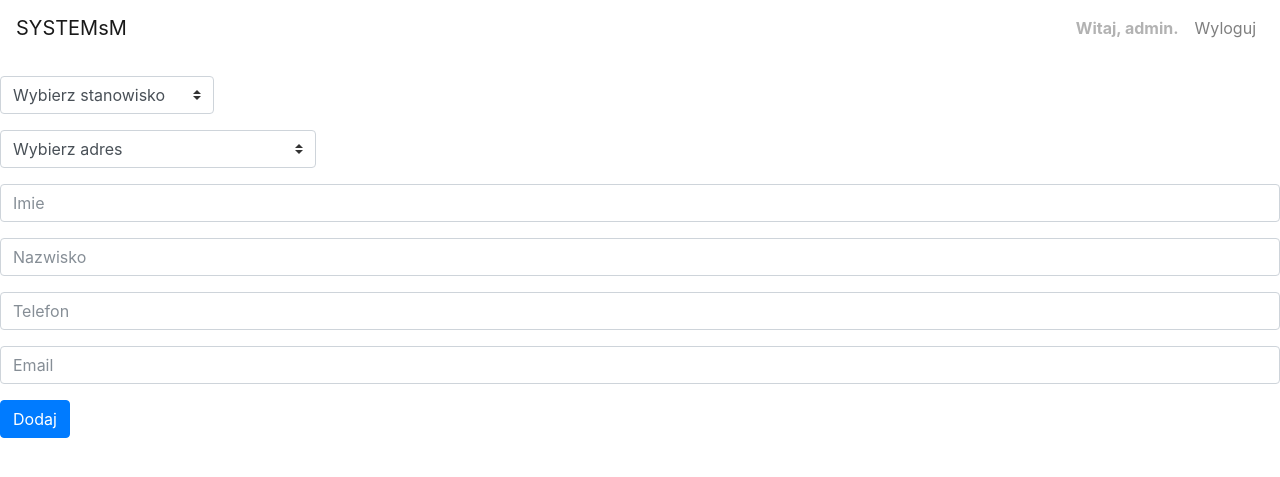
After one commit to klitkowski/projekt_zespolowy, a Django app: page /add/worker/ in a window 1280 px wide. The commit adds this page. Shown: the top 477 px of the page. Run offline with Django 3.2, Linux system fonts and the light colour scheme; a user stored in the database is signed in; data comes from the database, SQL or seed files in the repository; some libraries are stand-ins or nearby versions.

Commit message:
adding worker, creating worker creates user, creating position creates group

```diff
--- a/app/fixtures/initial.json
+++ b/app/fixtures/initial.json
@@ -57,6 +57,7 @@
         "model": "app.pracownik",
         "pk": 1,
         "fields": {
+            "user": 1,
             "stanowisko": 1,
             "budynek": 1,
             "imie": "Jan",
--- a/app/models.py
+++ b/app/models.py
@@ -1,6 +1,6 @@
 from django.db import models
 from django.utils import timezone
-#from django.contrib.auth.models import User
+from django.contrib.auth.models import User, Group
 
 
 class Adres(models.Model):
@@ -25,8 +25,8 @@ class AdresBudynek(models.Model):
 
 class Budynek(models.Model):
     id = models.AutoField(primary_key=True)
-    adres = models.ForeignKey('AdresBudynek', models.CASCADE, db_column='adresbudynek', related_name='+')
-    administrator = models.ForeignKey('Pracownik', models.CASCADE, db_column='administrator', related_name='+')
+    adres = models.ForeignKey('AdresBudynek', models.SET('usunieto'), db_column='adresbudynek', related_name='+')
+    administrator = models.ForeignKey('Pracownik', models.SET('usunieto'), db_column='administrator', related_name='+')
 
     class Meta:
         db_table = 'budynek'
@@ -35,8 +35,8 @@ class Budynek(models.Model):
 class Faktura(models.Model):
     id = models.AutoField(primary_key=True)
     wartosc_netto = models.FloatField()
-    wystawca = models.ForeignKey('Wystawca', models.CASCADE, db_column='wystawca', related_name='+')
-    wlasciciel = models.ForeignKey('Wlasciciel', models.CASCADE, db_column='wlasciciel', null=True, blank=True, related_name='+')
+    wystawca = models.ForeignKey('Wystawca', models.SET('usunieto'), db_column='wystawca', related_name='+')
+    wlasciciel = models.ForeignKey('Wlasciciel', models.SET('usunieto'), db_column='wlasciciel', null=True, blank=True, related_name='+')
 
     class Meta:
         db_table = 'faktura'
@@ -44,7 +44,7 @@ class Faktura(models.Model):
 
 class Mieszkanie(models.Model):
     id = models.AutoField(primary_key=True)
-    budynek = models.ForeignKey('Budynek', models.CASCADE, db_column='budynek', related_name='+')
+    budynek = models.ForeignKey('Budynek', models.SET('usunieto'), db_column='budynek', related_name='+')
     metraz = models.FloatField()
     liczba_pokoi = models.IntegerField()
     piwnica = models.BooleanField()
@@ -56,7 +56,7 @@ class Mieszkanie(models.Model):
 
 class Nadgodziny(models.Model):
     id = models.AutoField(primary_key=True)
-    pracownik = models.ForeignKey('Pracownik', models.CASCADE, db_column='pracownik', related_name='+')
+    pracownik = models.ForeignKey('Pracownik', models.SET('usunieto'), db_column='pracownik', related_name='+')
     ilosc = models.FloatField()
 
     class Meta:
@@ -65,14 +65,14 @@ class Nadgodziny(models.Model):
 
 class Pracownik(models.Model):
     id = models.AutoField(primary_key=True)
-    #user = models.OneToOneField(User)
-    stanowisko = models.ForeignKey('Stanowisko', models.CASCADE, db_column='stanowisko', related_name='+')
-    budynek = models.IntegerField(null=True)
+    user = models.OneToOneField(User, default=None, null=True, blank=True)
+    stanowisko = models.ForeignKey('Stanowisko', models.SET('usunieto'), db_column='stanowisko', related_name='+')
+    budynek = models.IntegerField(null=True, blank=True)
     imie = models.TextField()
     nazwisko = models.TextField()
     telefon = models.TextField()
     email = models.TextField()
-    adres = models.ForeignKey('Adres', models.CASCADE, db_column='adres', related_name='+')
+    adres = models.ForeignKey('Adres', models.SET('usunieto'), db_column='adres', related_name='+')
 
     class Meta:
         db_table = 'pracownik'
@@ -89,8 +89,8 @@ class Licznik(models.Model):
 
 class StanLicznik(models.Model):
     id = models.AutoField(primary_key=True)
-    typ = models.ForeignKey('Licznik', models.CASCADE, db_column='typ', related_name='+')
-    mieszkanie = models.ForeignKey('Mieszkanie', models.CASCADE, db_column='mieszkanie', related_name='+')
+    typ = models.ForeignKey('Licznik', models.SET('usunieto'), db_column='typ', related_name='+')
+    mieszkanie = models.ForeignKey('Mieszkanie', models.SET('usunieto'), db_column='mieszkanie', related_name='+')
     stan = models.FloatField()
 
     class Meta:
@@ -101,6 +101,7 @@ class Stanowisko(models.Model):
     id = models.AutoField(primary_key=True)
     nazwa = models.TextField()
     pensja = models.IntegerField()
+    group = models.OneToOneField(Group, default=None, null=True, blank=True)
 
     class Meta:
         db_table = 'stanowisko'
@@ -112,7 +113,7 @@ class Wlasciciel(models.Model):
     nazwisko = models.TextField()
     telefon = models.TextField()
     email = models.TextField()
-    mieszkanie = models.ForeignKey('Mieszkanie', models.CASCADE, db_column='mieszkanie', blank=True, null=True, related_name='+')
+    mieszkanie = models.ForeignKey('Mieszkanie', models.SET('usunieto'), db_column='mieszkanie', blank=True, null=True, related_name='+')
 
     class Meta:
         db_table = 'wlasciciel'
@@ -134,7 +135,7 @@ class Wydarzenie(models.Model):
     nazwa = models.TextField()
     opis = models.TextField()
     data = models.DateField()
-    budynek = models.ForeignKey('Budynek', models.CASCADE, db_column='budynek', blank=True, null=True, related_name='+')
+    budynek = models.ForeignKey('Budynek', models.SET('usunieto'), db_column='budynek', blank=True, null=True, related_name='+')
 
     class Meta:
         db_table = 'wydarzenie'
--- /dev/null
+++ b/app/templates/add_worker.html
@@ -0,0 +1,42 @@
+{% extends "base.html" %}
+
+{% block content %}
+
+<form method="POST" class="post-form">
+    {% csrf_token %}
+    <div class="form-group">
+        <select name="stanowisko" id="id stanowisko" class="custom-select" required>
+                <option selected disabled>Wybierz stanowisko</option>
+                {% if position_list %}
+                {% for position in position_list %}
+                <option value="{{ position.id }}">{{ position.nazwa }}</option>
+                {% endfor %}
+                {% endif %}
+              </select>
+    </div>
+    <div class="form-group">
+        <select name="adres" id="id adres" class="custom-select" required>
+                <option selected disabled>Wybierz adres</option>
+                {% if address_list %}
+                {% for address in address_list %}
+                <option value="{{ address.id }}">{{ address.kod_pocztowy }} {{ address.miasto }} ul. {{ address.ulica }}</option>
+                {% endfor %}
+                {% endif %}
+              </select>
+    </div>
+    <div class="form-group">
+        <input class="form-control" id="id imie" name="imie" placeholder="Imie" required></input>
+    </div>
+    <div class="form-group">
+        <input class="form-control" id="id nazwisko" name="nazwisko" placeholder="Nazwisko" required></input>
+    </div>
+    <div class="form-group">
+        <input class="form-control" id="id telefon" name="telefon" placeholder="Telefon" required></input>
+    </div>
+    <div class="form-group">
+        <input class="form-control" id="id email" name="email" placeholder="Email" required></input>
+    </div>
+    <button type="submit" class="btn btn-primary">Dodaj</button>
+</form>
+
+{% endblock content %}
--- a/app/templates/index.html
+++ b/app/templates/index.html
@@ -16,6 +16,8 @@
 <a class="nav-link" href="/counters">Liczniki</a>
 <a class="nav-link" href="/add/counter_state">Zmień stan licznika</a>
 <a class="nav-link" href="/counter/states">Stany liczników</a>
+<a class="nav-link" href="/add/worker">Dodaj pracownika</a>
+<a class="nav-link" href="/add/position">Dodaj stanowisko</a>
 
 <li>---</li>
 {% endif %}
--- a/app/urls.py
+++ b/app/urls.py
@@ -25,4 +25,6 @@ urlpatterns = [
     url(r'^counter/(?P<counter_id>[0-9]+)/$', views.counter, name='counter'),
     url(r'^counter/states/$', views.counter_states, name='counter_states'),
     url(r'^counter/state/(?P<counter_state_id>[0-9]+)/$', views.counter_state, name='counter_state'),
+    url(r'^add/worker/$', views.add_worker, name='add_worker'),
+    url(r'^add/position/$', views.add_position, name='add_position'),
 ]
--- a/app/views.py
+++ b/app/views.py
@@ -363,3 +363,59 @@ def counter_states(request):
     else:
         messages.add_message(request, messages.ERROR, 'Nie możesz tego zrobić!')
         return redirect('index')
+
+
+def add_worker(request):
+    position_list = Stanowisko.objects.all()
+    address_list = Adres.objects.all()
+    groups = Group.objects.all()
+    context = {'position_list': position_list, 'address_list': address_list, 'groups': groups}
+    if (request.user.groups.filter(name='Pracownik').exists()):
+        if request.method == 'POST':
+            form = PracownikForm(request.POST)
+            if form.is_valid():
+                username = request.POST.get('imie')[:1] + request.POST.get('nazwisko')
+                user, created = User.objects.get_or_create(username=username.lower(), email=request.POST.get('email'))
+                user.set_password(username.lower() + '!1')
+                user.groups.add(int(request.POST.get('stanowisko')))
+                user.save()
+                post = form.save(commit=False)
+                post.imie = request.POST.get('imie')
+                post.nazwisko = request.POST.get('nazwisko')
+                post.telefon = request.POST.get('telefon')
+                post.email = request.POST.get('email')
+                post.stanowisko.id = int(request.POST.get('stanowisko'))
+                post.adres.id = int(request.POST.get('adres'))
+                post.user = user
+                post.save()
+                messages.add_message(request, messages.SUCCESS, 'Pomyślnie dodano pracownika!')
+                return redirect('index')
+            else:
+                messages.add_message(request, messages.ERROR, 'Coś poszło nie tak!')
+                return redirect('index')
+    else:
+        messages.add_message(request, messages.ERROR, 'Nie możesz tego zrobić!')
+        return redirect('index')
+    return render(request, 'add_worker.html', context)
+
+
+def add_position(request):
+    if (request.user.groups.filter(name='Pracownik').exists()):
+        if request.method == 'POST':
+            form = StanowiskoForm(request.POST)
+            if form.is_valid():
+                post = form.save(commit=False)
+                post.nazwa = request.POST.get('nazwa')
+                post.pensja = request.POST.get('pensja')
+                post.save()
+                group, created = Group.objects.get_or_create(name=request.POST.get('nazwa'))
+                group.save()
+                messages.add_message(request, messages.SUCCESS, 'Pomyślnie dodano stanowisko!')
+                return redirect('positions', position_id=post.id)
+            else:
+                messages.add_message(request, messages.ERROR, 'Coś poszło nie tak!')
+                return redirect('index')
+    else:
+        messages.add_message(request, messages.ERROR, 'Nie możesz tego zrobić!')
+        return redirect('index')
+    return render(request, 'add_position.html')
```
Also changed, not shown: dodatkowe/co zrobilem.md (added, +58 -0 lines).
